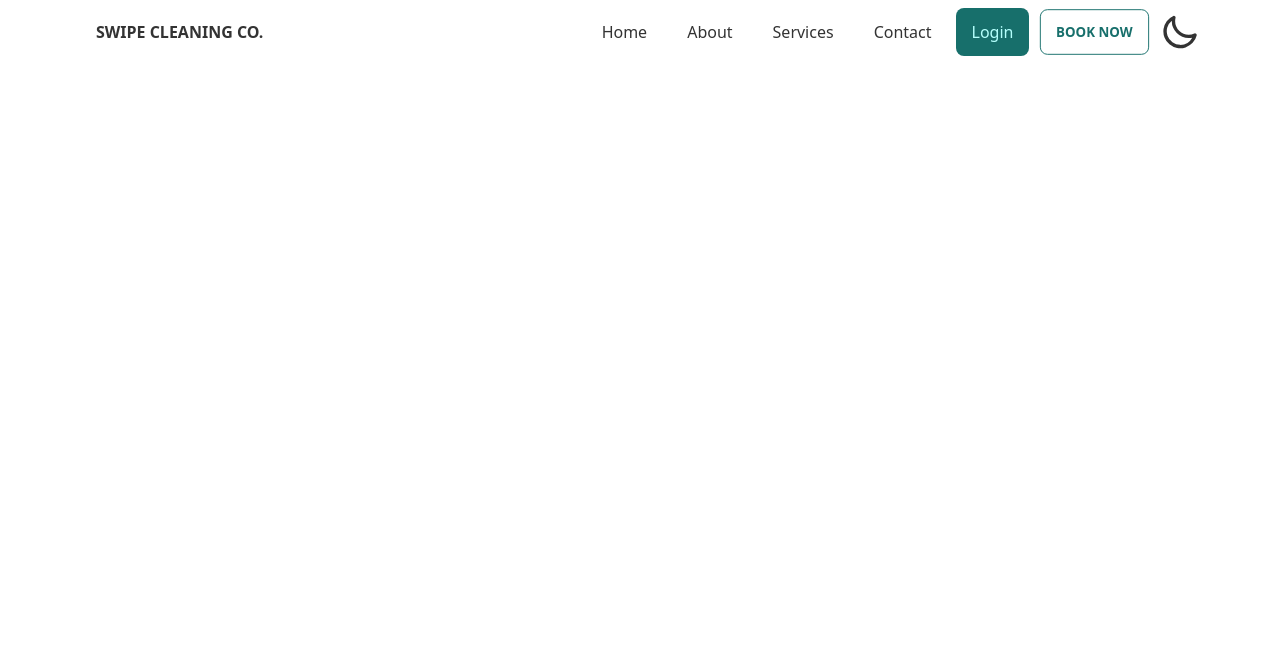
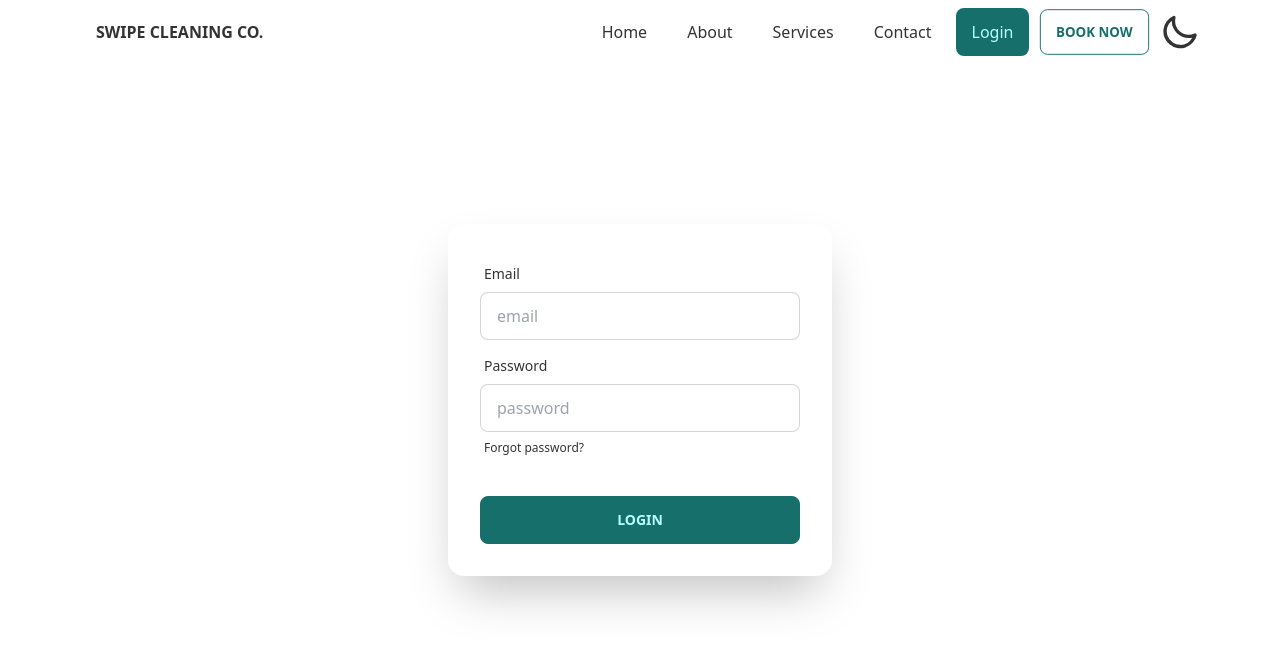
Before and after one commit to arnobtarafder/swipe-cleaning, a React (Create React App) app: page /login in a window 1280 px wide. Shown: the top 648 px of the page. Built offline with nearby package versions, Linux system fonts and the light colour scheme.

Commit message:
add: login form

```diff
--- a/src/Pages/Login.js
+++ b/src/Pages/Login.js
@@ -2,8 +2,29 @@ import React from 'react';
 
 const Login = () => {
     return (
-        <div>
-
+        <div className='h-screen flex justify-center items-center'>
+            <div class="card flex-shrink-0 w-full max-w-sm shadow-2xl bg-base-100">
+                <div class="card-body">
+                    <div class="form-control">
+                        <label class="label">
+                            <span class="label-text">Email</span>
+                        </label>
+                        <input type="text" placeholder="email" class="input input-bordered" />
+                    </div>
+                    <div class="form-control">
+                        <label class="label">
+                            <span class="label-text">Password</span>
+                        </label>
+                        <input type="text" placeholder="password" class="input input-bordered" />
+                        <label class="label">
+                            <a href="/" class="label-text-alt link link-hover">Forgot password?</a>
+                        </label>
+                    </div>
+                    <div class="form-control mt-6">
+                        <button class="btn btn-primary">Login</button>
+                    </div>
+                </div>
+            </div>
         </div>
     );
 };
```
Also changed, not shown: src/Authentication/PrivateRoute.js (added).
